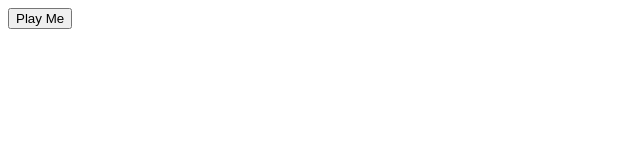
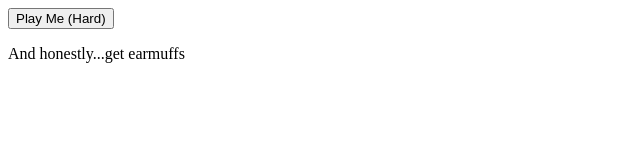
Before and after one commit to Swatilekha-Roy/Speech-Synthesis-Web-API, a plain HTML site: page index.html in a window 1280 px wide. Shown: the whole page, without its empty margins (0-640 px from the left). Drawn offline with Linux system fonts and the light colour scheme.

Commit message:
Update index.html

```diff
--- a/index.html
+++ b/index.html
@@ -7,7 +7,9 @@
 </head>
 
 <body>
-    <button id="play">Play Me</button>
+    <button id="play">Play Me (Hard)</button>
+    <br>
+    <p>And honestly...get earmuffs</p>
     <script src="script.js"></script>
 </body>
 </html>
```
